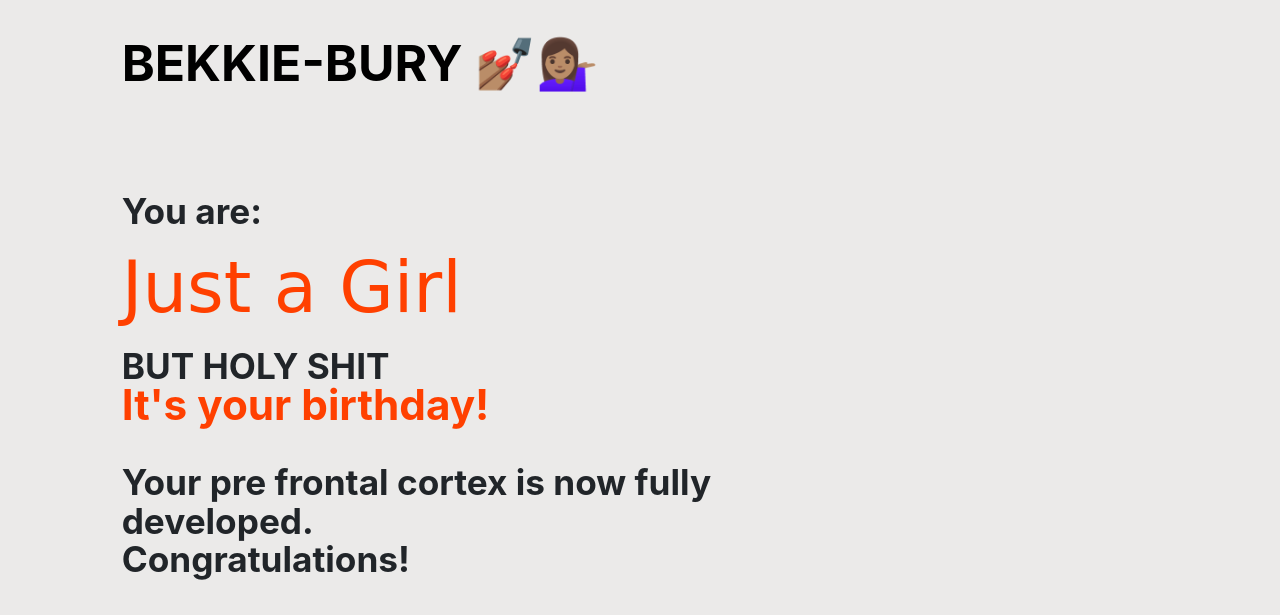
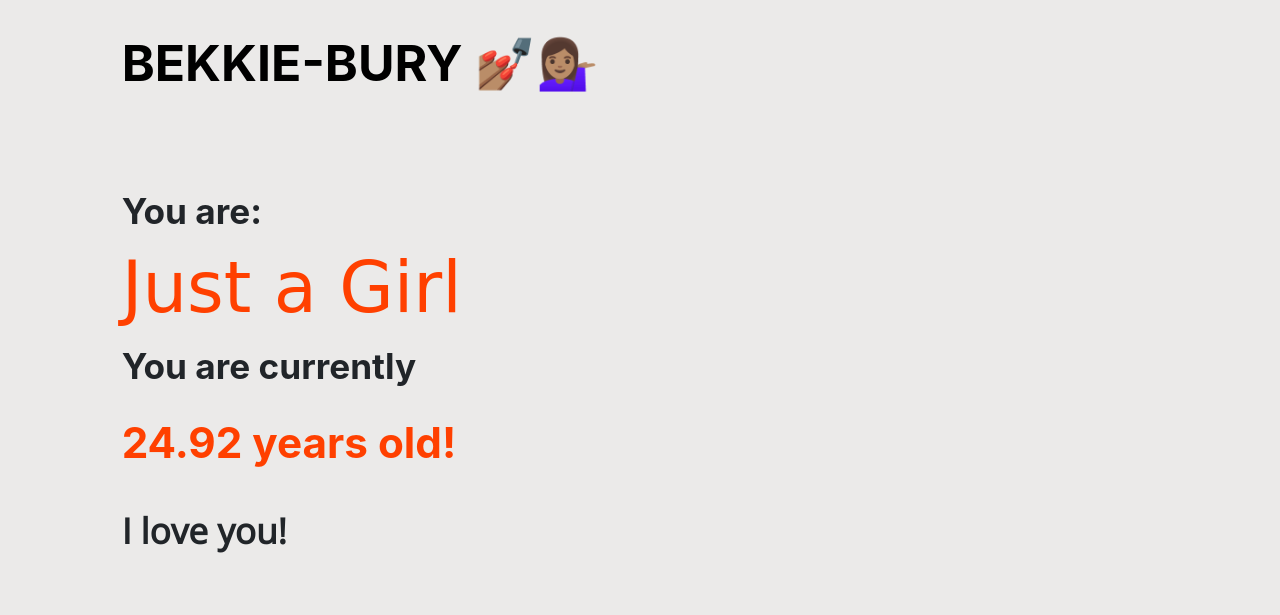
Before and after one commit to kierantaylor293/Bekkie, a plain HTML site: page index.html in a window 1280 px wide. Shown: the top 615 px of the page. Drawn offline with nearby package versions, Linux system fonts and the light colour scheme; a web font is replaced by a local one.

Commit message:
Checking after birthday

```diff
--- a/index.html
+++ b/index.html
@@ -79,7 +79,7 @@
                         You are currently<br><br>
                         <div id="currentAge" style="
                         font-size:120%; color:#FF4000;"></div>
-                        <p class="pb-5 pt-5" style="font-family: 'Open Sans', sans-serif; ">Love you!</p>
+                        <p class="pb-5 pt-5" style="font-family: 'Open Sans', sans-serif; ">I love you!</p>
                      </div>
                   </div>
                </h2><br>
--- a/js/script.js
+++ b/js/script.js
@@ -30,7 +30,7 @@ function updateCount() {
 
 
 
-   var countDownDate = new Date(2024,5,7,0,0,0).getTime();
+   var countDownDate = new Date(2024,5,6,0,0,0).getTime();
 
    // Update the count down every 1 second
    var x = setInterval(function() {
```
